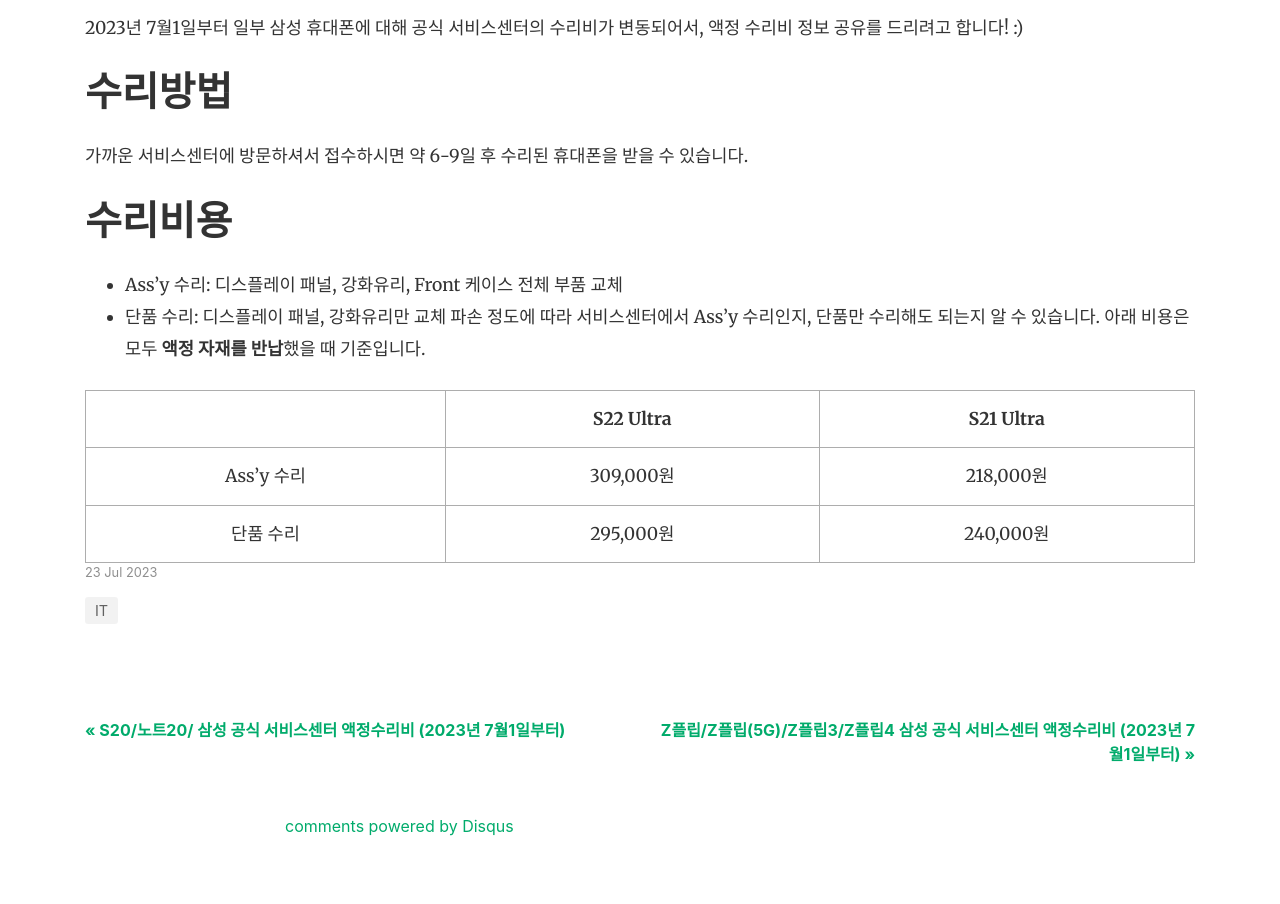
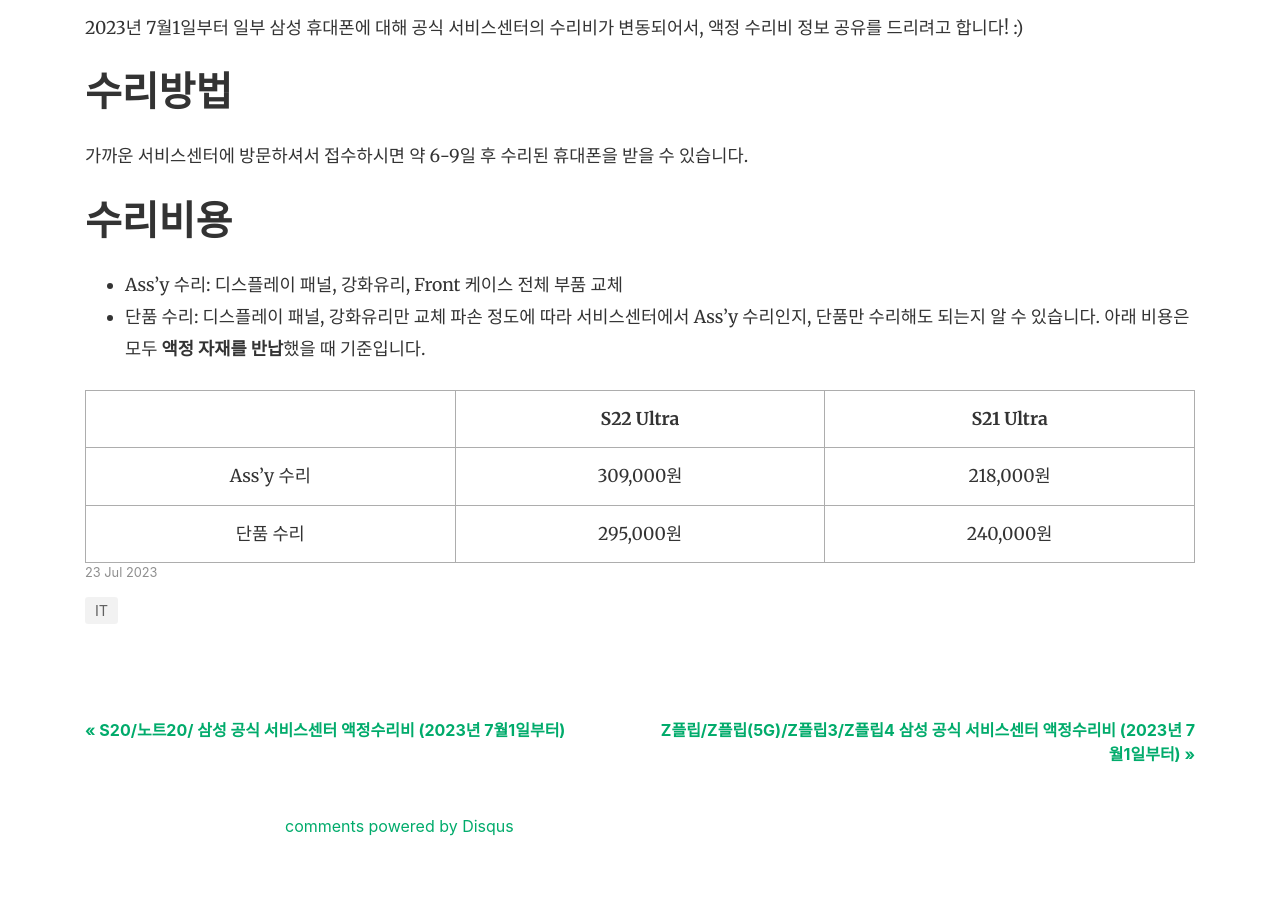
Before and after one commit to ryanlee92/ryanlee92.github.io, a Jekyll site: the page built from _posts/2023-07-23-phone-fixation-S21-22.md, in a window 1280 px wide. Shown: the part 444-1348 px from the top of the page. Built offline with Jekyll 4.4.1, drawn with Linux system fonts in a browser that asks for light colours; nearby versions of some CDN libraries; comment, search, counter and statistics services are not loaded; grey boxes are pictures that could not be loaded.

Commit message:
table width fix

```diff
--- a/assets/css/screen.css
+++ b/assets/css/screen.css
@@ -931,6 +931,7 @@
 }
 
 table{
+    table-layout: fixed;
     width: 100%;
     border-collapse: collapse;
     border-spacing: 0;
@@ -945,4 +946,5 @@
 td{
     border:1px solid #adadad;
     padding: 12px;
+    word-wrap: break-word;
 }
```
